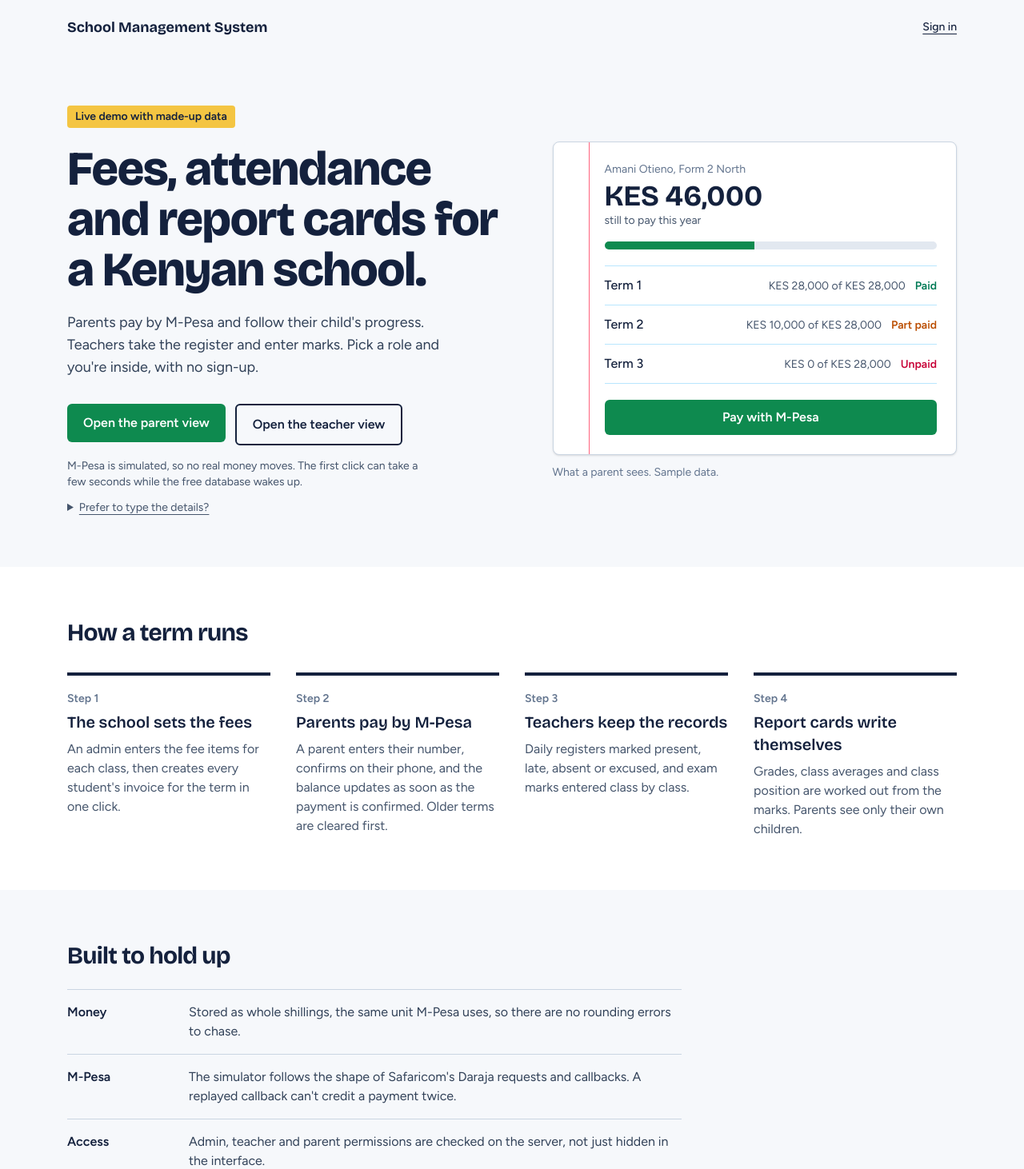
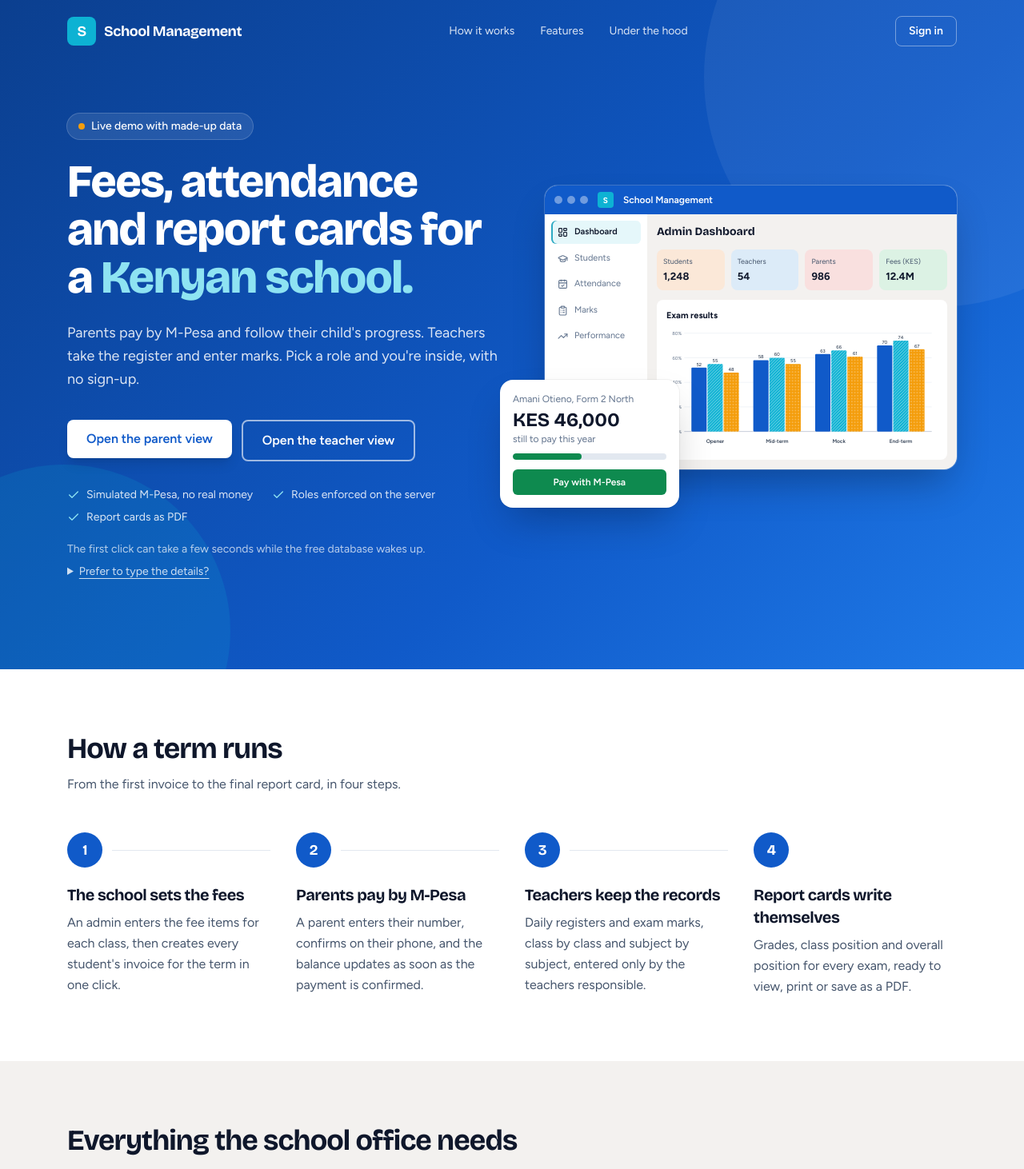
Before and after one commit to s-mutisya66/school-web, a Next.js app: page / in a window 1280 px wide. Shown: the top 1462 px of the page at 80% size. Built offline with nearby package versions, Linux system fonts and the light colour scheme.

Commit message:
login page design changed

```diff
--- a/src/app/page.tsx
+++ b/src/app/page.tsx
@@ -1,15 +1,21 @@
+import type { CSSProperties } from "react";
 import type { Metadata } from "next";
 import Link from "next/link";
 import { Bricolage_Grotesque, Figtree } from "next/font/google";
+import { Check, CalendarCheck, ClipboardList, FileSpreadsheet, TrendingUp, Users, Wallet } from "lucide-react";
 import { DemoLogin } from "@/components/demo-login";
+import { HeroPreview } from "@/components/hero-preview";
 
-const display = Bricolage_Grotesque({ subsets: ["latin"], weight: ["600", "700", "800"] });
+const display = Bricolage_Grotesque({ subsets: ["latin"], weight: ["600", "700", "800"], variable: "--font-display" });
 const body = Figtree({ subsets: ["latin"] });
 
-// Edit these three.
-const NAME = "School Management System";
+// Edit these.
+const NAME = "School Management";
 const AUTHOR = "Sidney";
-const CONTACT_HREF = "";
+const CONTACT_HREF = ""; // e.g. a link to your profile page. The link only shows when this is set.
+
+// The page colours. Change them here and the whole page follows.
+const BRAND = { "--brand": "#105AC9", "--brand-deep": "#0B3F8F", "--brand-night": "#082A66", "--accent": "#0DB2D3" } as CSSProperties;
 
 export const metadata: Metadata = {
   title: `${NAME} (live demo)`,
@@ -21,20 +27,22 @@
   },
 };
 
-const ink = "text-[#14213D]";
-
-const terms = [
-  { name: "Term 1", state: "Paid", paid: 28000, due: 28000 },
-  { name: "Term 2", state: "Part paid", paid: 10000, due: 28000 },
-  { name: "Term 3", state: "Unpaid", paid: 0, due: 28000 },
-];
-const kes = (n: number) => `KES ${n.toLocaleString("en-KE")}`;
+const heading = "font-[family-name:var(--font-display)] font-bold tracking-tight";
 
 const steps = [
   ["The school sets the fees", "An admin enters the fee items for each class, then creates every student's invoice for the term in one click."],
-  ["Parents pay by M-Pesa", "A parent enters their number, confirms on their phone, and the balance updates as soon as the payment is confirmed. Older terms are cleared first."],
-  ["Teachers keep the records", "Daily registers marked present, late, absent or excused, and exam marks entered class by class."],
-  ["Report cards write themselves", "Grades, class averages and class position are worked out from the marks. Parents see only their own children."],
+  ["Parents pay by M-Pesa", "A parent enters their number, confirms on their phone, and the balance updates as soon as the payment is confirmed."],
+  ["Teachers keep the records", "Daily registers and exam marks, class by class and subject by subject, entered only by the teachers responsible."],
+  ["Report cards write themselves", "Grades, class position and overall position for every exam, ready to view, print or save as a PDF."],
+];
+
+const features = [
+  { icon: Wallet, tone: "bg-[#FBE8D8]", title: "Termly fees and M-Pesa", text: "Itemised fees per class, one invoice per student each term, and payments that clear the oldest term first." },
+  { icon: CalendarCheck, tone: "bg-[#DCEBF8]", title: "Attendance registers", text: "Present, late, absent or excused for every class every day, with a clear attendance rate for parents." },
+  { icon: ClipboardList, tone: "bg-[#F9E0DF]", title: "Marks and report cards", text: "Each exam on its own, graded on the KCSE scale, with positions in class and across the whole form." },
+  { icon: TrendingUp, tone: "bg-[#DCF2E4]", title: "Performance and rankings", text: "Class rankings, the best student in every subject, progress charts, and a PDF sheet for each form." },
+  { icon: Users, tone: "bg-[#FDE7D3]", title: "Roles that are enforced", text: "Admins, teachers and parents each see only what they should. Teachers reach only their own classes and subjects." },
+  { icon: FileSpreadsheet, tone: "bg-[#E5F7FA]", title: "Bulk import", text: "Upload a spreadsheet of students and their parents get logins automatically, with a sheet to hand out." },
 ];
 
 const notes = [
@@ -44,106 +52,133 @@
   ["Stack", "Next.js, TypeScript, Prisma and PostgreSQL (Neon), hosted on Vercel."],
 ];
 
+const PARENT = { email: "parent@school.test", password: "parent123" };
+const TEACHER = { email: "teacher@school.test", password: "teacher123" };
+
 export default function Home() {
   return (
-    <main className={`${body.className} min-h-screen bg-[#F6F8FB] ${ink}`}>
-      <style>{`
-        @media (prefers-reduced-motion: no-preference) {
-          .fill { transform-origin: left; animation: fill 1.1s cubic-bezier(.2,.7,.2,1) .4s both; }
-          @keyframes fill { from { transform: scaleX(0); } to { transform: scaleX(1); } }
-        }
-      `}</style>
+    <div style={BRAND} className={`${body.className} ${display.variable} scroll-smooth bg-[#F8FAFD] text-slate-900`}>
+      <div className="relative overflow-hidden bg-[linear-gradient(135deg,var(--brand-deep)_0%,var(--brand)_62%,#1F7AE8_100%)] text-white">
+        <div aria-hidden="true" className="pointer-events-none absolute inset-0">
+          <div className="absolute -right-44 -top-48 size-[36rem] rounded-full bg-white/[0.06]" />
+          <div className="absolute -bottom-40 -left-32 size-[26rem] rounded-full bg-[var(--accent)]/15" />
+        </div>
 
-      <header className="mx-auto flex max-w-6xl items-center justify-between px-5 py-5">
-        <span className={`${display.className} text-lg font-bold`}>{NAME}</span>
-        <Link href="/login" className="text-sm font-medium underline underline-offset-4 hover:text-[#0E8A4F]">Sign in</Link>
+        <header className="relative mx-auto flex max-w-6xl items-center justify-between px-5 py-5">
+          <Link href="/" className="flex items-center gap-2.5">
+            <span className={`${heading} flex size-9 items-center justify-center rounded-lg bg-[var(--accent)] text-lg text-white`}>S</span>
+            <span className={`${heading} whitespace-nowrap text-lg`}>{NAME}</span>
+          </Link>
+          <nav aria-label="Page sections" className="hidden items-center gap-8 whitespace-nowrap text-sm text-white/85 md:flex">
+            <a href="#how" className="hover:text-white">How it works</a>
+            <a href="#features" className="hover:text-white">Features</a>
+            <a href="#tech" className="hover:text-white">Under the hood</a>
+          </nav>
+          <Link href="/login" className="rounded-lg border border-white/40 px-4 py-2 text-sm font-semibold hover:bg-white/10 focus-visible:outline focus-visible:outline-2 focus-visible:outline-offset-2 focus-visible:outline-white">Sign in</Link>
         </header>
 
-      <section className="mx-auto grid max-w-6xl items-center gap-12 px-5 pb-16 pt-8 lg:grid-cols-[1.05fr_.95fr] lg:pt-16">
+        <section className="relative mx-auto grid max-w-6xl items-center gap-14 px-5 pb-20 pt-10 lg:grid-cols-[1.05fr_1fr] lg:pb-28 lg:pt-16">
           <div>
-          <p className="inline-block rounded bg-[#F4C542] px-2.5 py-1 text-sm font-semibold">Live demo with made-up data</p>
-          <h1 className={`${display.className} mt-5 text-4xl font-extrabold leading-[1.05] tracking-tight sm:text-6xl`}>
-            Fees, attendance and report cards for a Kenyan school.
+            <p className="inline-flex items-center gap-2 rounded-full bg-white/10 px-3.5 py-1.5 text-sm font-medium ring-1 ring-white/25">
+              <span className="size-2 rounded-full bg-[#F49D0B]" aria-hidden="true" />
+              Live demo with made-up data
+            </p>
+            <h1 className={`${heading} mt-6 text-4xl font-extrabold leading-[1.04] sm:text-5xl lg:text-[3.6rem]`}>
+              Fees, attendance and report cards for a <span className="text-[#8EE3F2]">Kenyan school.</span>
             </h1>
-          <p className="mt-5 max-w-lg text-lg text-slate-700">
-            Parents pay by M-Pesa and follow their child's progress. Teachers take the register and enter marks. Pick a role and
-            you're inside, with no sign-up.
+            <p className="mt-6 max-w-xl text-lg leading-relaxed text-white/85">
+              Parents pay by M-Pesa and follow their child's progress. Teachers take the register and enter marks. Pick a role and you're inside, with no sign-up.
             </p>
-          <div className="mt-8 flex flex-col gap-3 sm:flex-row">
-            <DemoLogin email="parent@school.test" password="parent123" label="Open the parent view" tone="solid" />
-            <DemoLogin email="teacher@school.test" password="teacher123" label="Open the teacher view" tone="outline" />
+            <div className="mt-9 flex flex-col gap-3 sm:flex-row">
+              <DemoLogin {...PARENT} label="Open the parent view" tone="light" />
+              <DemoLogin {...TEACHER} label="Open the teacher view" tone="lightOutline" />
             </div>
-          <p className="mt-4 max-w-md text-sm text-slate-600">
-            M-Pesa is simulated, so no real money moves. The first click can take a few seconds while the free database wakes up.
-          </p>
-          <details className="mt-3 text-sm text-slate-600">
+            <ul className="mt-8 flex flex-wrap gap-x-6 gap-y-2 text-sm text-white/85">
+              {["Simulated M-Pesa, no real money", "Roles enforced on the server", "Report cards as PDF"].map((t) => (
+                <li key={t} className="flex items-center gap-2"><Check size={16} aria-hidden="true" className="text-[#8EE3F2]" />{t}</li>
+              ))}
+            </ul>
+            <p className="mt-5 max-w-md text-sm text-white/70">The first click can take a few seconds while the free database wakes up.</p>
+            <details className="mt-2 text-sm text-white/80">
               <summary className="cursor-pointer underline underline-offset-4">Prefer to type the details?</summary>
-            <p className="mt-2 font-mono">parent@school.test / parent123<br />teacher@school.test / teacher123</p>
+              <p className="mt-2 font-mono text-white/90">{PARENT.email} / {PARENT.password}<br />{TEACHER.email} / {TEACHER.password}</p>
             </details>
           </div>
+          <HeroPreview />
+        </section>
+      </div>
 
-        {/* A faithful sketch of the parent's fee statement, drawn in an exercise-book style. */}
-        <figure>
-          <div
-            aria-hidden="true"
-            className="relative rounded-lg border border-slate-300 bg-white py-6 pl-16 pr-6 shadow-sm before:absolute before:inset-y-0 before:left-11 before:w-px before:bg-rose-400"
-          >
-            <p className="text-sm text-slate-500">Amani Otieno, Form 2 North</p>
-            <p className={`${display.className} mt-1 text-4xl font-bold`}>KES 46,000</p>
-            <p className="text-sm text-slate-600">still to pay this year</p>
-            <div className="mt-4 h-2.5 overflow-hidden rounded-full bg-slate-200">
-              <div className="fill h-full bg-[#0E8A4F]" style={{ width: "45%" }} />
-            </div>
-            <ul className="mt-5 border-t border-sky-200">
-              {terms.map((t) => (
-                <li key={t.name} className="flex items-baseline justify-between border-b border-sky-200 py-3">
-                  <span className="font-medium">{t.name}</span>
-                  <span className="text-sm text-slate-600">
-                    {kes(t.paid)} of {kes(t.due)}
-                    <span className={`ml-3 font-semibold ${t.state === "Paid" ? "text-emerald-700" : t.state === "Unpaid" ? "text-rose-700" : "text-amber-700"}`}>{t.state}</span>
+      <section id="how" className="scroll-mt-4 bg-white">
+        <div className="mx-auto max-w-6xl px-5 py-20">
+          <h2 className={`${heading} text-3xl sm:text-4xl`}>How a term runs</h2>
+          <p className="mt-3 max-w-xl text-slate-600">From the first invoice to the final report card, in four steps.</p>
+          <ol className="mt-12 grid gap-10 md:grid-cols-2 lg:grid-cols-4 lg:gap-8">
+            {steps.map(([title, text], i) => (
+              <li key={title} className="relative">
+                <span className="flex items-center gap-3">
+                  <span className={`${heading} flex size-11 shrink-0 items-center justify-center rounded-full bg-[var(--brand)] text-lg text-white`}>{i + 1}</span>
+                  {i < steps.length - 1 && <span aria-hidden="true" className="hidden h-px flex-1 bg-slate-200 lg:block" />}
                 </span>
-                </li>
-              ))}
-            </ul>
-            <div className="mt-5 rounded-md bg-[#0E8A4F] py-2.5 text-center font-semibold text-white">Pay with M-Pesa</div>
-          </div>
-          <figcaption className="mt-3 text-sm text-slate-500">What a parent sees. Sample data.</figcaption>
-        </figure>
-      </section>
-
-      <section className="bg-white">
-        <div className="mx-auto max-w-6xl px-5 py-16">
-          <h2 className={`${display.className} text-3xl font-bold tracking-tight`}>How a term runs</h2>
-          <ol className="mt-8 grid gap-8 md:grid-cols-2 lg:grid-cols-4">
-            {steps.map(([title, text], i) => (
-              <li key={title} className="border-t-4 border-[#14213D] pt-4">
-                <span className="text-sm font-semibold text-slate-500">Step {i + 1}</span>
-                <h3 className={`${display.className} mt-1 text-xl font-semibold`}>{title}</h3>
-                <p className="mt-2 text-slate-600">{text}</p>
+                <h3 className={`${heading} mt-5 text-xl`}>{title}</h3>
+                <p className="mt-2 leading-relaxed text-slate-600">{text}</p>
               </li>
             ))}
           </ol>
         </div>
       </section>
 
-      <section className="mx-auto max-w-6xl px-5 py-16">
-        <h2 className={`${display.className} text-3xl font-bold tracking-tight`}>Built to hold up</h2>
-        <dl className="mt-6 max-w-3xl divide-y divide-slate-300 border-y border-slate-300">
+      <section id="features" className="scroll-mt-4 bg-[#F3F1EF]">
+        <div className="mx-auto max-w-6xl px-5 py-20">
+          <h2 className={`${heading} text-3xl sm:text-4xl`}>Everything the school office needs</h2>
+          <p className="mt-3 max-w-xl text-slate-600">Built around how Kenyan schools actually run: termly fees, M-Pesa, streams and forms.</p>
+          <div className="mt-12 grid gap-x-10 gap-y-12 sm:grid-cols-2 lg:grid-cols-3">
+            {features.map(({ icon: Icon, tone, title, text }) => (
+              <div key={title}>
+                <span className={`flex size-12 items-center justify-center rounded-xl ${tone} text-[var(--brand)]`}><Icon size={24} aria-hidden="true" /></span>
+                <h3 className={`${heading} mt-5 text-xl`}>{title}</h3>
+                <p className="mt-2 leading-relaxed text-slate-600">{text}</p>
+              </div>
+            ))}
+          </div>
+        </div>
+      </section>
+
+      <section id="tech" className="scroll-mt-4 bg-[var(--brand-night)] text-white">
+        <div className="mx-auto grid max-w-6xl gap-12 px-5 py-20 lg:grid-cols-[0.8fr_1.2fr]">
+          <div>
+            <h2 className={`${heading} text-3xl sm:text-4xl`}>Built to hold up</h2>
+            <p className="mt-4 max-w-sm leading-relaxed text-white/75">The details that matter when real money and real children's records are involved.</p>
+          </div>
+          <dl className="divide-y divide-white/15 border-y border-white/15">
             {notes.map(([k, v]) => (
-            <div key={k} className="py-4 sm:grid sm:grid-cols-[8rem_1fr] sm:gap-6">
-              <dt className="font-semibold">{k}</dt>
-              <dd className="mt-1 text-slate-700 sm:mt-0">{v}</dd>
+              <div key={k} className="py-5 sm:grid sm:grid-cols-[8rem_1fr] sm:gap-6">
+                <dt className={`${heading} text-lg text-[#8EE3F2]`}>{k}</dt>
+                <dd className="mt-1 leading-relaxed text-white/80 sm:mt-0">{v}</dd>
               </div>
             ))}
           </dl>
+        </div>
+
+        <div className="border-t border-white/15">
+          <div className="mx-auto flex max-w-6xl flex-col items-start justify-between gap-6 px-5 py-14 md:flex-row md:items-center">
+            <div>
+              <h2 className={`${heading} text-2xl sm:text-3xl`}>See it for yourself</h2>
+              <p className="mt-2 text-white/75">No sign-up. Pick a role and look around.</p>
+            </div>
+            <div className="flex w-full flex-col gap-3 sm:w-auto sm:flex-row">
+              <DemoLogin {...PARENT} label="Open the parent view" tone="light" />
+              <DemoLogin {...TEACHER} label="Open the teacher view" tone="lightOutline" />
+            </div>
+          </div>
+        </div>
       </section>
 
-      <footer className="border-t border-slate-300">
-        <div className="mx-auto flex max-w-6xl flex-wrap items-center justify-between gap-3 px-5 py-6 text-sm text-slate-600">
-          <p>A portfolio project by {AUTHOR}. Consider every name and amount as dummy data.</p>
-          {CONTACT_HREF && <a href={CONTACT_HREF} className="font-medium underline underline-offset-4">Work with me</a>}
+      <footer className="bg-[var(--brand-night)] text-sm text-white/65">
+        <div className="mx-auto flex max-w-6xl flex-wrap items-center justify-between gap-3 border-t border-white/15 px-5 py-6">
+          <p>A portfolio project by {AUTHOR}. Every name and amount is fictional.</p>
+          {CONTACT_HREF && <a href={CONTACT_HREF} className="font-medium text-white underline underline-offset-4">Work with me</a>}
         </div>
       </footer>
-    </main>
+    </div>
   );
 }
--- a/src/components/demo-login.tsx
+++ b/src/components/demo-login.tsx
@@ -3,7 +3,16 @@
 import { useState } from "react";
 import { useRouter } from "next/navigation";
 
-type Props = { email: string; password: string; label: string; tone: "solid" | "outline" };
+type Tone = "solid" | "outline" | "light" | "lightOutline";
+type Props = { email: string; password: string; label: string; tone: Tone };
+
+// The colours come from CSS variables set on the page (--brand, --brand-deep), so restyling is one edit.
+const TONES: Record<Tone, string> = {
+  solid: "bg-[var(--brand)] text-white hover:bg-[var(--brand-deep)] focus-visible:outline-[var(--brand)]",
+  outline: "border-2 border-[var(--brand)] text-[var(--brand)] hover:bg-[var(--brand)] hover:text-white focus-visible:outline-[var(--brand)]",
+  light: "bg-white text-[var(--brand)] shadow-lg shadow-black/10 hover:bg-sky-50 focus-visible:outline-white",
+  lightOutline: "border-2 border-white/60 text-white hover:bg-white/10 focus-visible:outline-white",
+};
 
 /** One-click sign-in for the public demo accounts. */
 export function DemoLogin({ email, password, label, tone }: Props) {
@@ -32,15 +41,11 @@
       <button
         onClick={go}
         disabled={busy}
-        className={`min-h-12 w-full rounded-md px-5 py-3 font-semibold transition-colors focus-visible:outline focus-visible:outline-2 focus-visible:outline-offset-2 focus-visible:outline-[#0E8A4F] disabled:opacity-60 sm:w-auto ${
-          tone === "solid"
-            ? "bg-[#0E8A4F] text-white hover:bg-[#0B7541]"
-            : "border-2 border-[#14213D] text-[#14213D] hover:bg-[#14213D] hover:text-white"
-        }`}
+        className={`min-h-12 w-full rounded-lg px-6 py-3 font-semibold transition-colors focus-visible:outline focus-visible:outline-2 focus-visible:outline-offset-2 disabled:opacity-60 sm:w-auto ${TONES[tone]}`}
       >
         {busy ? "Opening the demo…" : label}
       </button>
-      {error && <p role="alert" className="mt-2 text-sm text-rose-700">{error}</p>}
+      {error && <p role="alert" className={`mt-2 text-sm ${tone.startsWith("light") ? "text-rose-100" : "text-rose-700"}`}>{error}</p>}
     </div>
   );
 }
--- /dev/null
+++ b/src/components/hero-preview.tsx
@@ -0,0 +1,74 @@
+import { CalendarCheck, ClipboardList, GraduationCap, LayoutDashboard, TrendingUp } from "lucide-react";
+import { ProgressChart } from "./progress-chart";
+
+const TILES = [
+  { label: "Students", value: "1,248", tone: "bg-[#FBE8D8]" },
+  { label: "Teachers", value: "54", tone: "bg-[#DCEBF8]" },
+  { label: "Parents", value: "986", tone: "bg-[#F9E0DF]" },
+  { label: "Fees (KES)", value: "12.4M", tone: "bg-[#DCF2E4]" },
+];
+const NAV = [
+  { label: "Dashboard", icon: LayoutDashboard, active: true },
+  { label: "Students", icon: GraduationCap },
+  { label: "Attendance", icon: CalendarCheck },
+  { label: "Marks", icon: ClipboardList },
+  { label: "Performance", icon: TrendingUp },
+];
+
+/** A decorative preview of the product: the admin dashboard, with a parent's fee card laid over its corner. */
+export function HeroPreview() {
+  return (
+    <figure className="relative mx-auto w-full max-w-[34rem] sm:pb-12">
+      <div aria-hidden="true" className="overflow-hidden rounded-2xl bg-[#F3F1EF] shadow-2xl shadow-black/30 ring-1 ring-white/20">
+        <div className="flex h-9 items-center gap-3 bg-[var(--brand)] px-3">
+          <span className="flex gap-1.5"><i className="size-2.5 rounded-full bg-white/40" /><i className="size-2.5 rounded-full bg-white/40" /><i className="size-2.5 rounded-full bg-white/40" /></span>
+          <span className="flex size-5 items-center justify-center rounded bg-[var(--accent)] text-[10px] font-bold text-white">S</span>
+          <span className="text-xs font-semibold text-white">School Management</span>
+        </div>
+        <div className="flex">
+          <div className="hidden w-32 shrink-0 space-y-1 bg-white p-2 sm:block">
+            {NAV.map(({ label, icon: Icon, active }) => (
+              <div key={label} className={`flex items-center gap-2 rounded-md px-2 py-1.5 text-[11px] ${active ? "bg-[#E5F7FA] font-semibold text-slate-900 shadow-[inset_2px_0_0_#2EAAC3]" : "text-slate-500"}`}>
+                <Icon size={13} /> {label}
+              </div>
+            ))}
+          </div>
+          <div className="min-w-0 flex-1 space-y-3 p-3">
+            <p className="font-[family-name:var(--font-display)] text-sm font-bold text-slate-900">Admin Dashboard</p>
+            <div className="grid grid-cols-2 gap-2 sm:grid-cols-4">
+              {TILES.map((t) => (
+                <div key={t.label} className={`rounded-lg p-2 ${t.tone}`}>
+                  <p className="text-[9px] text-slate-600">{t.label}</p>
+                  <p className="mt-0.5 whitespace-nowrap text-[13px] font-bold text-slate-900">{t.value}</p>
+                </div>
+              ))}
+            </div>
+            <div className="rounded-lg bg-white p-3">
+              <p className="text-[11px] font-bold text-slate-900">Exam results</p>
+              <ProgressChart
+                legend={false}
+                labels={["Opener", "Mid-term", "Mock", "End-term"]}
+                colors={["#105AC9", "#0DB2D3", "#F49D0B"]}
+                series={[
+                  { name: "Form 1", values: [52, 58, 63, 70] },
+                  { name: "Form 2", values: [55, 60, 66, 74] },
+                  { name: "Form 3", values: [48, 55, 61, 67] },
+                ]}
+              />
+            </div>
+          </div>
+        </div>
+      </div>
+
+      <div aria-hidden="true" className="mx-auto mt-4 w-full max-w-xs rounded-2xl bg-white p-4 shadow-2xl shadow-black/25 ring-1 ring-black/5 sm:absolute sm:bottom-0 sm:left-0 sm:mx-0 sm:mt-0 sm:w-56 lg:-left-14">
+        <p className="text-xs text-slate-500">Amani Otieno, Form 2 North</p>
+        <p className="mt-0.5 font-[family-name:var(--font-display)] text-2xl font-bold text-slate-900">KES 46,000</p>
+        <p className="text-xs text-slate-500">still to pay this year</p>
+        <div className="mt-2.5 h-2 overflow-hidden rounded-full bg-slate-200"><div className="h-full w-[45%] rounded-full bg-[#0E8A4F]" /></div>
+        <div className="mt-3 rounded-md bg-[#0E8A4F] py-2 text-center text-xs font-semibold text-white">Pay with M-Pesa</div>
+      </div>
+
+      <figcaption className="sr-only">A preview of the admin dashboard and a parent's fee card, with sample data.</figcaption>
+    </figure>
+  );
+}
--- a/src/components/progress-chart.tsx
+++ b/src/components/progress-chart.tsx
@@ -17,7 +17,7 @@
 }
 
 /** A grouped bar chart: one group of bars per exam, one bar per series (the form first, then its streams). Plain SVG. */
-export function ProgressChart({ labels, series, colors }: { labels: string[]; series: Series[]; colors?: string[] }) {
+export function ProgressChart({ labels, series, colors, legend = true }: { labels: string[]; series: Series[]; colors?: string[]; legend?: boolean }) {
   const palette = colors ?? COLORS;
   const W = 640, H = 300, L = 42, R = 14, T = 24, Bt = 44;
   const all = series.flatMap((s) => s.values).filter((v): v is number => v !== null);
@@ -77,7 +77,7 @@
         })}
       </svg>
 
-      <figcaption className="mt-2 flex flex-wrap gap-x-5 gap-y-1 text-sm">
+      <figcaption className={legend ? "mt-2 flex flex-wrap gap-x-5 gap-y-1 text-sm" : "hidden"}>
         {series.map((s, k) => (
           <span key={s.name} className="flex items-center gap-2 whitespace-nowrap">
             <svg width="16" height="16" aria-hidden="true">
```
Lines whose indentation alone changed are shown as unchanged.
